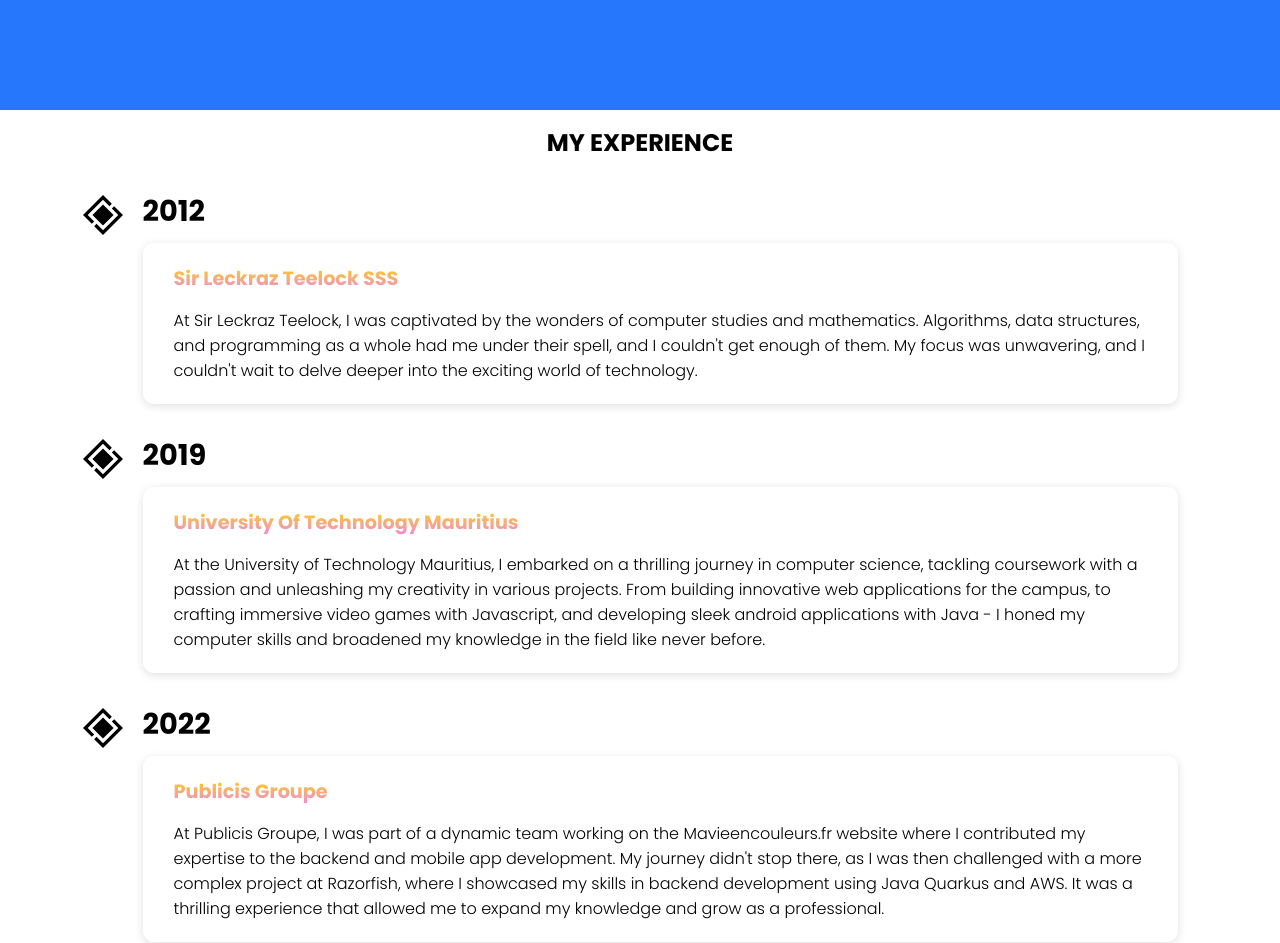
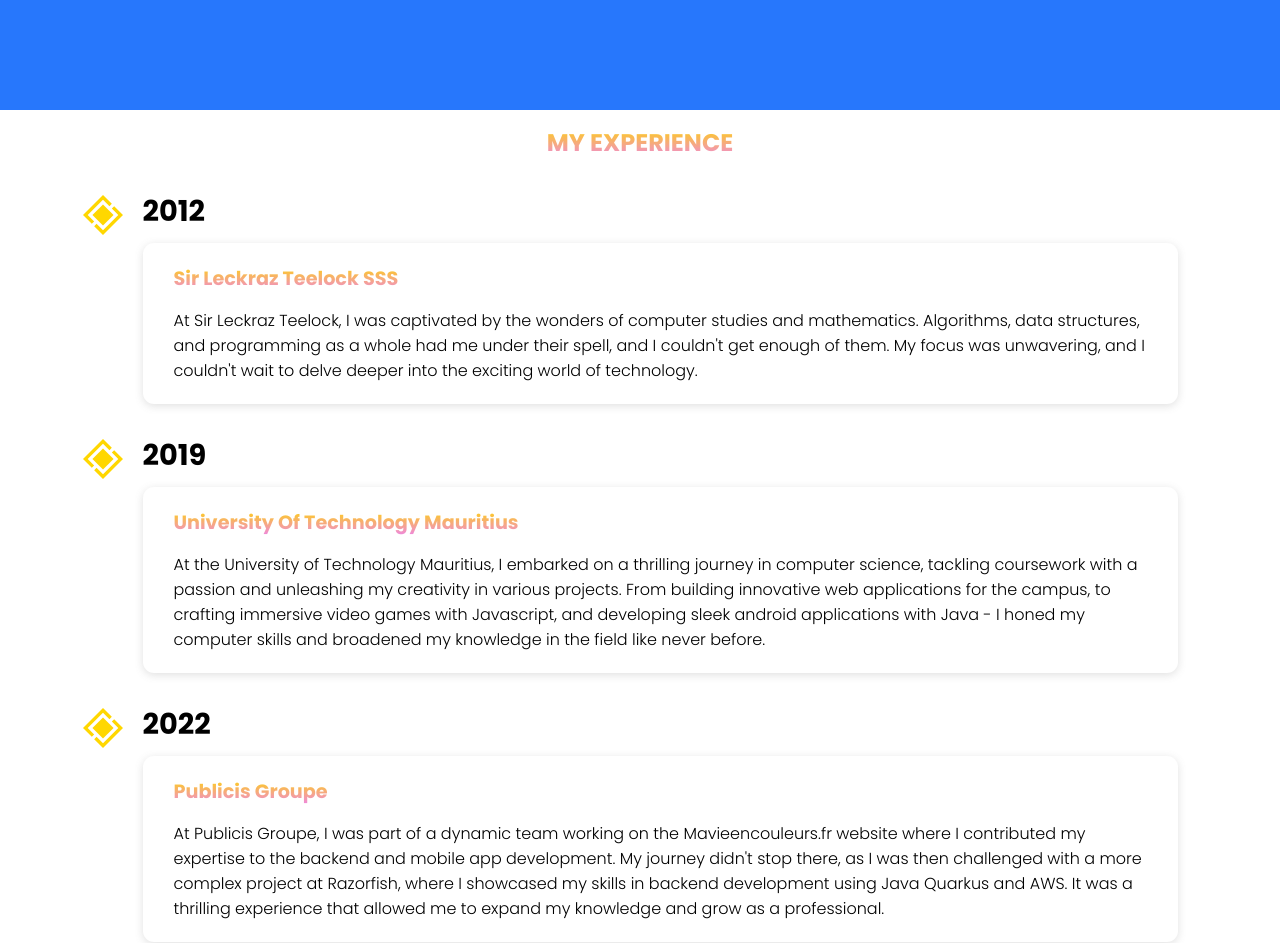
Before and after one commit to Aurazor/VUE3_Personal-Website_OLD, a Vue app: page / in a window 1280 px wide. Shown: the part 1540-2483 px from the top of the page. Built offline with nearby package versions, Linux system fonts and the light colour scheme.

Commit message:
Changed SVG, improved experience section.

```diff
--- a/src/components/ExperienceSection.vue
+++ b/src/components/ExperienceSection.vue
@@ -2,7 +2,7 @@
   <section class="experience" id="experience">
     <div class="experience-wrapper app-container">
       <div class="experience-text">
-        <div class="experience-text-title">My Experience</div>
+        <div class="experience-text-title highlight-text-timeline-header">My Experience</div>
       </div>
       <div class="experience-timeline-cards">
         <TimelineCard year="2012" header="Sir Leckraz Teelock SSS" subtitle="At Sir Leckraz Teelock, I was captivated by the wonders of computer studies and mathematics. Algorithms, data structures, and programming as a whole had me under their spell, and I couldn't get enough of them. My focus was unwavering, and I couldn't wait to delve deeper into the exciting world of technology."/>
--- a/src/components/HeadingBullet.vue
+++ b/src/components/HeadingBullet.vue
@@ -20,7 +20,6 @@
       content: "";
       background-image: url('../assets/images/icons/abstract_icon_bulletpoint_2.svg');
       background-size: var(--heading-icon-size)  var(--heading-icon-size);
-      filter: hue-rotate(180deg);
       width:  var(--heading-icon-size);
       height:  var(--heading-icon-size);
       position: absolute;
```
Also changed, not shown: src/assets/images/icons/abstract_icon_bulletpoint_2.svg.
